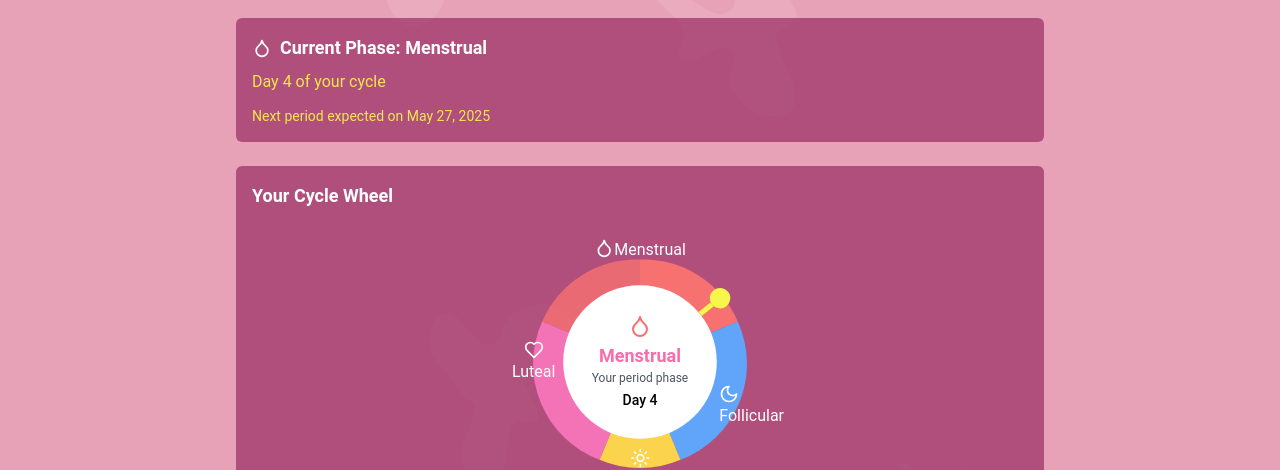
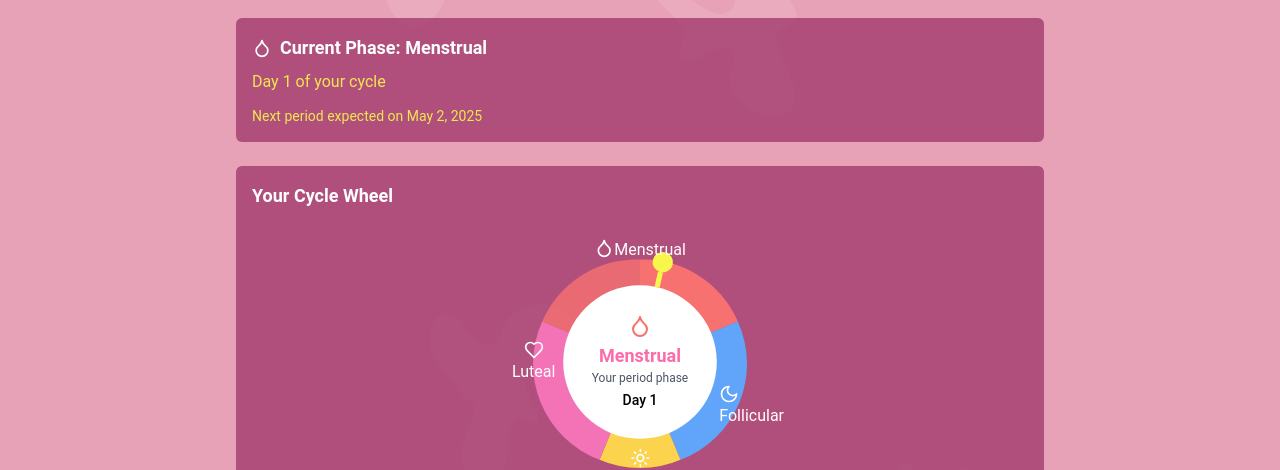
Before and after one commit to marveldev/fem-tracker, a React (Vite) app: page /home in a window 1280 px wide. Shown: the part 214-684 px from the top of the page. Built offline with nearby package versions, Linux system fonts and the light colour scheme.

Commit message:
update files

```diff
--- a/src/context/AppContext.jsx
+++ b/src/context/AppContext.jsx
@@ -3,12 +3,19 @@ import { createContext, useState, useEffect } from "react"
 export const AppContext = createContext()
 
 export const ContextProvider = ({ children }) => {
+	const saved = JSON.parse(localStorage.getItem("userData")) || {}
+
+	const getValidDate = (dateStr) => {
+		const d = new Date(dateStr)
+		return isNaN(d) ? new Date() : d
+	}
+
 	// User data
 	const [user, setUser] = useState({
-		goal: "tracking", // 'tracking' or 'fertility'
-		cycleLength: 28,
-		periodLength: 5,
-		lastPeriod: new Date(2025, 3, 1),
+		goal: saved.goal || "tracking",
+		cycleLength: saved.cycleLength || 28,
+		periodLength: saved.periodLength || 5,
+		lastPeriod: getValidDate(saved.lastPeriodStartDate),
 	})
 
 	// Period tracking data
--- a/src/pages/Settings.jsx
+++ b/src/pages/Settings.jsx
@@ -1,30 +1,27 @@
-import { useState, useEffect } from "react"
-import { useNavigate } from "react-router-dom"
+import { useState, useEffect, useContext } from "react"
 import { Save, Info, AlertTriangle } from "lucide-react"
 import { motion } from "framer-motion"
+import { AppContext } from "../context/AppContext"
 
 const Settings = () => {
-	const [userData, setUserData] = useState(null)
 	const [cycleLength, setCycleLength] = useState("")
 	const [periodLength, setPeriodLength] = useState("")
 	const [trackingGoal, setTrackingGoal] = useState("track_periods")
 	const [errors, setErrors] = useState({})
 	const [isSaved, setIsSaved] = useState(false)
+	const { user, setUser } = useContext(AppContext)
 
 	useEffect(() => {
-		const savedData = localStorage.getItem("userData")
-		if (savedData) {
-			const parsedData = JSON.parse(savedData)
-			setUserData(parsedData)
-			setCycleLength(parsedData.cycleLength?.toString() || "28")
-			setPeriodLength(parsedData.periodLength?.toString() || "5")
-			setTrackingGoal(parsedData.trackingGoal || "track_periods")
+		if (user) {
+			setCycleLength(user.cycleLength?.toString() || "28")
+			setPeriodLength(user.periodLength?.toString() || "5")
+			setTrackingGoal(user.goal || "track_periods")
 		} else {
 			// Default values if no user data found (should ideally not happen if onboarding is complete)
 			setCycleLength("28")
 			setPeriodLength("5")
 		}
-	}, [])
+	}, [user])
 
 	const validateField = (name, value) => {
 		let errorMsg = ""
@@ -73,20 +70,17 @@ const Settings = () => {
 			return
 		}
 
-		const updatedUserData = {
-			...userData, // Preserve other existing data like lastPeriodStartDate
+		const updatedUser = {
+			...user, // ✅ use context user, not userData
 			cycleLength: parseInt(cycleLength, 10),
 			periodLength: parseInt(periodLength, 10),
-			trackingGoal: trackingGoal,
+			goal: trackingGoal,
 		}
 
-		localStorage.setItem("userData", JSON.stringify(updatedUserData))
-		setUserData(updatedUserData) // Update local state if needed elsewhere on this page
+		setUser(updatedUser)
+		localStorage.setItem("userData", JSON.stringify(updatedUser)) // optional
 		setIsSaved(true)
-		setErrors({}) // Clear errors on successful save
-
-		// Optional: Navigate away or show persistent success message
-		// navigate('/home'); // Example: navigate to home after save
+		setErrors({})
 	}
 
 	const canSave =
@@ -95,7 +89,7 @@ const Settings = () => {
 		cycleLength.trim() !== "" &&
 		periodLength.trim() !== ""
 
-	if (!userData && cycleLength === "") {
+	if (cycleLength === "") {
 		// Still loading or no data
 		return (
 			<div className="min-h-screen bg-pink-50 flex items-center justify-center">
@@ -231,7 +225,7 @@ const Settings = () => {
 						disabled={!canSave}
 						className={`w-full flex items-center justify-center py-2.5 px-4 text-sm font-medium text-white rounded-lg shadow-md transition-colors ${
 							canSave
-								? "bg-pink-600 hover:bg-pink-700"
+								? "bg-[#5B2333] hover:bg-pink-700"
 								: "bg-gray-400 cursor-not-allowed"
 						}`}>
 						<Save size={18} className="mr-2" />
--- a/src/pages/Track.jsx
+++ b/src/pages/Track.jsx
@@ -333,7 +333,7 @@ const Track = () => {
 			{/* Date Navigator Header */}
 			<button
 				onClick={() => setShowCalendar(!showCalendar)}
-				className="text-lg font-semibold text-center underline">
+				className="text-lg font-semibold text-center underline text-pink-700">
 				{format(currentDate, "EEEE, MMMM d, yyyy")}
 			</button>
 
```
